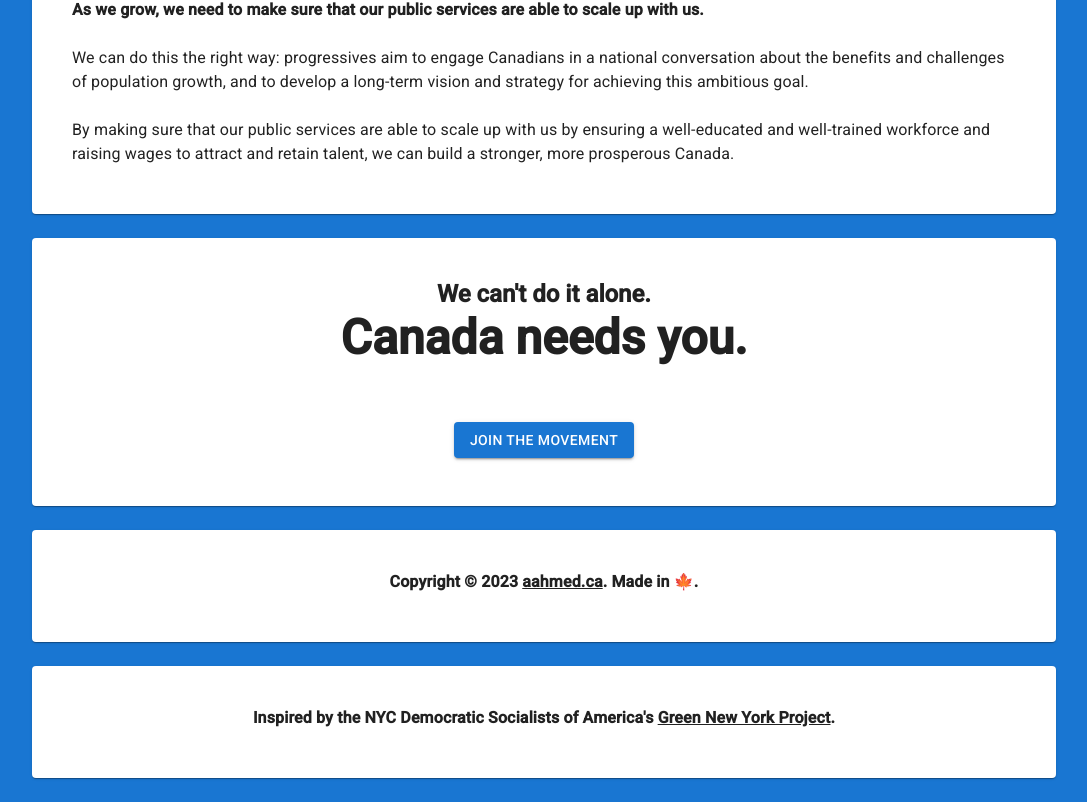
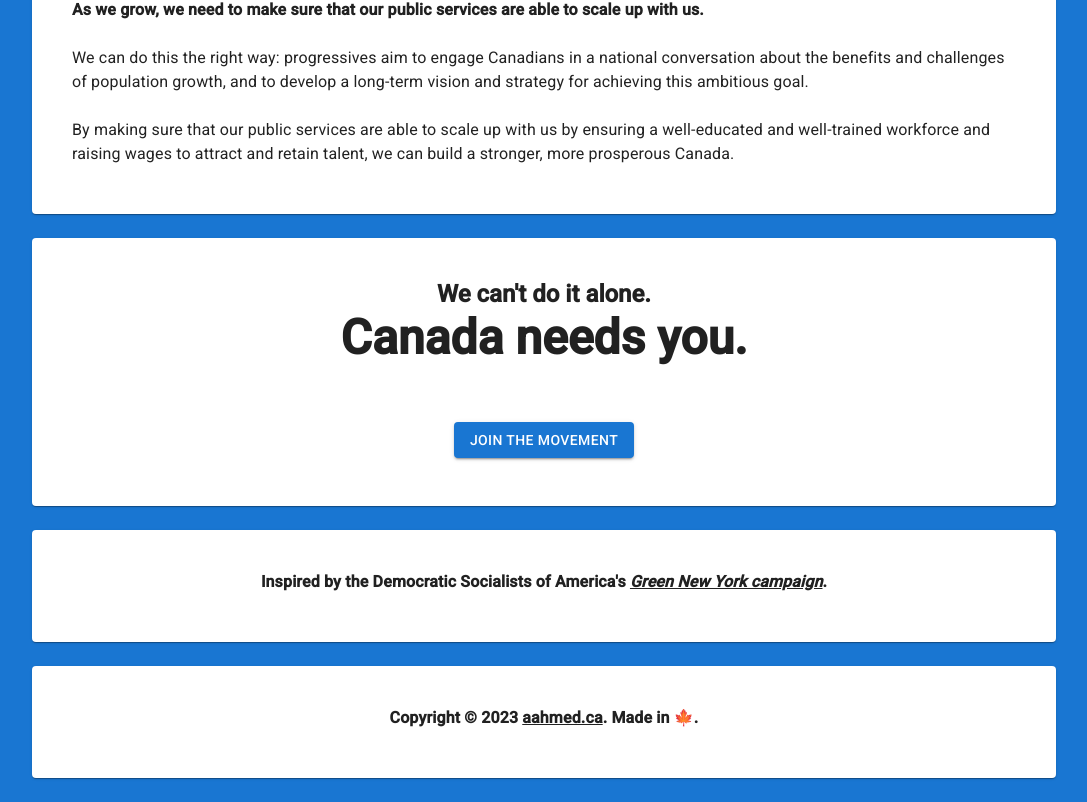
Before and after one commit to asharahmed/centuryapp, a Next.js app: page / in a window 1280 px wide. Shown: the part 2152-2954 px from the top of the page, without its empty margins (96-1183 px from the left). Built offline with nearby package versions, Linux system fonts and the light colour scheme; a web font is replaced by a local one.

Commit message:
initial commit

```diff
--- a/src/pages/index.js
+++ b/src/pages/index.js
@@ -252,7 +252,13 @@ function App() {
             <Button variant="contained" color="primary" href="https://www.centuryinitiative.ca/">Join the Movement</Button>
             </CardContent>
       </Card>
-
+      <Card className={`${classes.card} ${classes.bounce}`}>
+        <CardContent style={{display: 'flex', flexDirection: 'column', alignItems: 'center'}}>
+          <Typography variant="body1" component="p">
+            <a href="https://greennewyork.us"><b>Inspired by the Democratic Socialists of America's <i><u>Green New York campaign</u></i>.</b></a>
+            </Typography>
+            </CardContent>
+      </Card>
       <Card className={`${classes.card} ${classes.bounce}`}>
         <CardContent style={{display: 'flex', flexDirection: 'column', alignItems: 'center'}}>
           <Typography variant="body1" component="p">
@@ -260,13 +266,7 @@ function App() {
             </Typography>
             </CardContent>
       </Card>
-      <Card className={`${classes.card} ${classes.bounce}`}>
-        <CardContent style={{display: 'flex', flexDirection: 'column', alignItems: 'center'}}>
-          <Typography variant="body1" component="p">
-            <a href="https://greennewyork.us"><b>Inspired by the NYC Democratic Socialists of America's <u>Green New York Project</u>.</b></a>
-            </Typography>
-            </CardContent>
-      </Card>
+
     </div>
   );
 }
```
